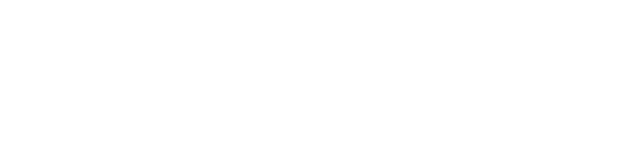
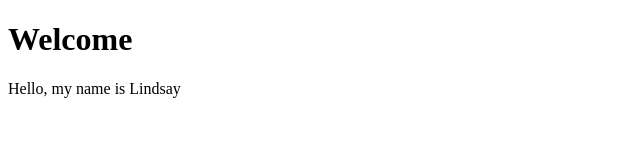
Before and after one commit to lkreynolds/lkreynolds.github.io.old, a plain HTML site: page index.html in a window 1280 px wide. Shown: the whole page, without its empty margins (0-640 px from the left). Drawn offline with Linux system fonts and the light colour scheme.

Commit message:
added welcome message

```diff
--- a/index.html
+++ b/index.html
@@ -3,6 +3,8 @@
 <head>
     <title>Lindsay Reynolds</title>
     <meta charset="utf-8" />
+    <h1> Welcome </h1>
+    <p> Hello, my name is Lindsay </p>
 </head>
 <body>
 
```
